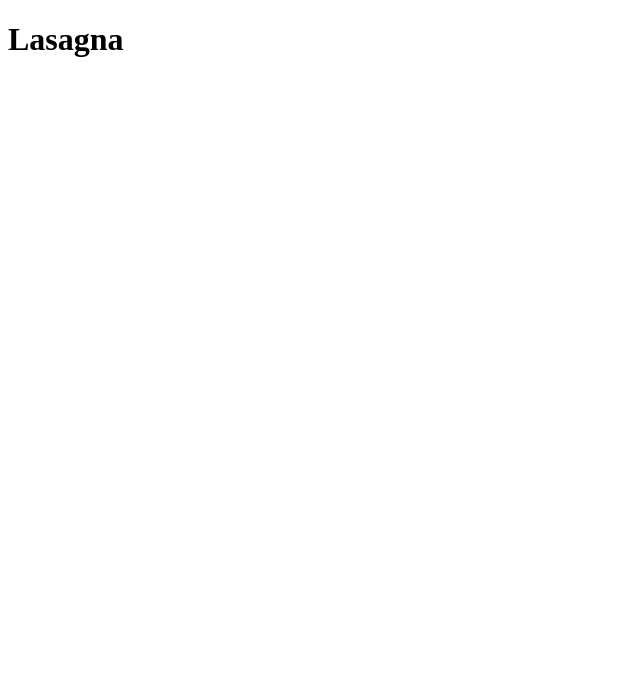
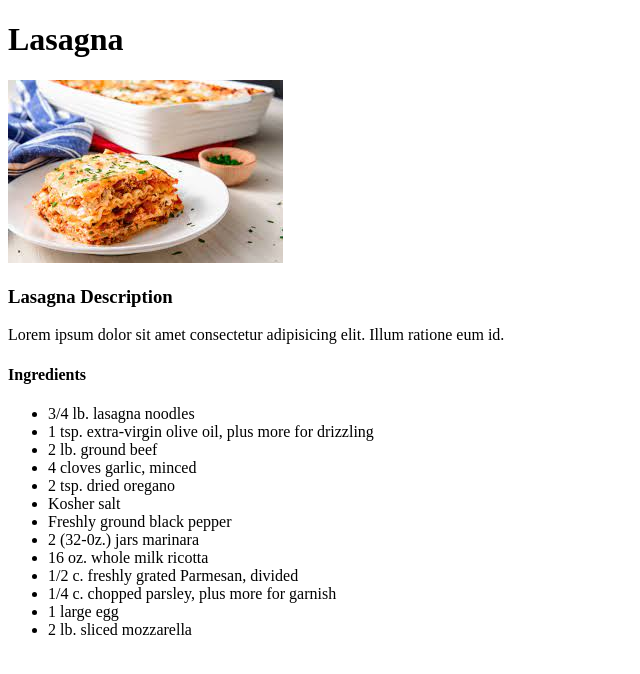
Before and after one commit to Christler/odin-recipes, a plain HTML site: page recipes/lasagna.html in a window 1280 px wide. Shown: the whole page, without its empty margins (0-640 px from the left). Drawn offline with Linux system fonts and the light colour scheme.

Commit message:
added ingredients to lasagna.html

```diff
--- a/recipes/lasagna.html
+++ b/recipes/lasagna.html
@@ -8,5 +8,24 @@
 </head>
 <body>
     <h1>Lasagna</h1>
+    <img src="../images/lasagna.jpeg" alt="lasagna">
+    <h3>Lasagna Description</h3>
+    <p>Lorem ipsum dolor sit amet consectetur adipisicing elit. Illum ratione eum id.</p>
+    <h4>Ingredients</h4>
+    <ul>
+        <li>3/4 lb. lasagna noodles</li>
+        <li>1 tsp. extra-virgin olive oil, plus more for drizzling</li>
+        <li>2 lb. ground beef</li>
+        <li>4 cloves garlic, minced</li>
+        <li>2 tsp. dried oregano</li>
+        <li>Kosher salt</li>
+        <li>Freshly ground black pepper</li>
+        <li>2 (32-0z.) jars marinara</li>
+        <li>16 oz. whole milk ricotta</li>
+        <li>1/2 c. freshly grated Parmesan, divided</li>
+        <li>1/4 c. chopped parsley, plus more for garnish</li>
+        <li>1 large egg</li>
+        <li>2 lb. sliced mozzarella</li>
+    </ul>
 </body>
 </html>
```
